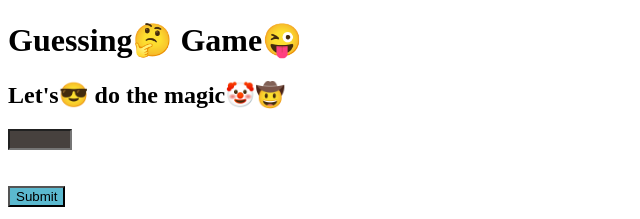
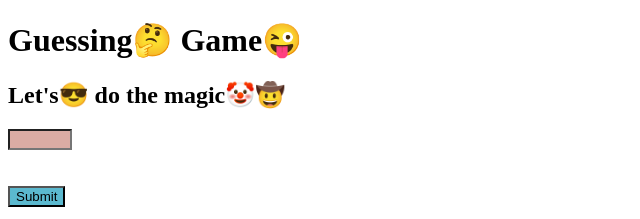
Before and after one commit to Abinaya2003/guessing-game, a plain HTML site: page index.html in a window 1280 px wide. Shown: the top 219 px of the page, without its empty margins (0-640 px from the left). Drawn offline with Linux system fonts and the light colour scheme.

Commit message:
Update index.html

```diff
--- a/index.html
+++ b/index.html
@@ -10,7 +10,7 @@
 
     <h1>Guessing🤔 Game😜</h1>
     <h2>Let's😎 do the magic🤡🤠</h2>
-    <input style="background-color:#47413e;" type="number" name="number" id="number-input" min="1" max="100"><br><br><br>
+    <input style="background-color:#dbaca4;" type="number" name="number" id="number-input" min="1" max="100"><br><br><br>
 
     <button id="guess" style="background-color:#5bb9cf;">Submit</button><br><br><br>
 
```
